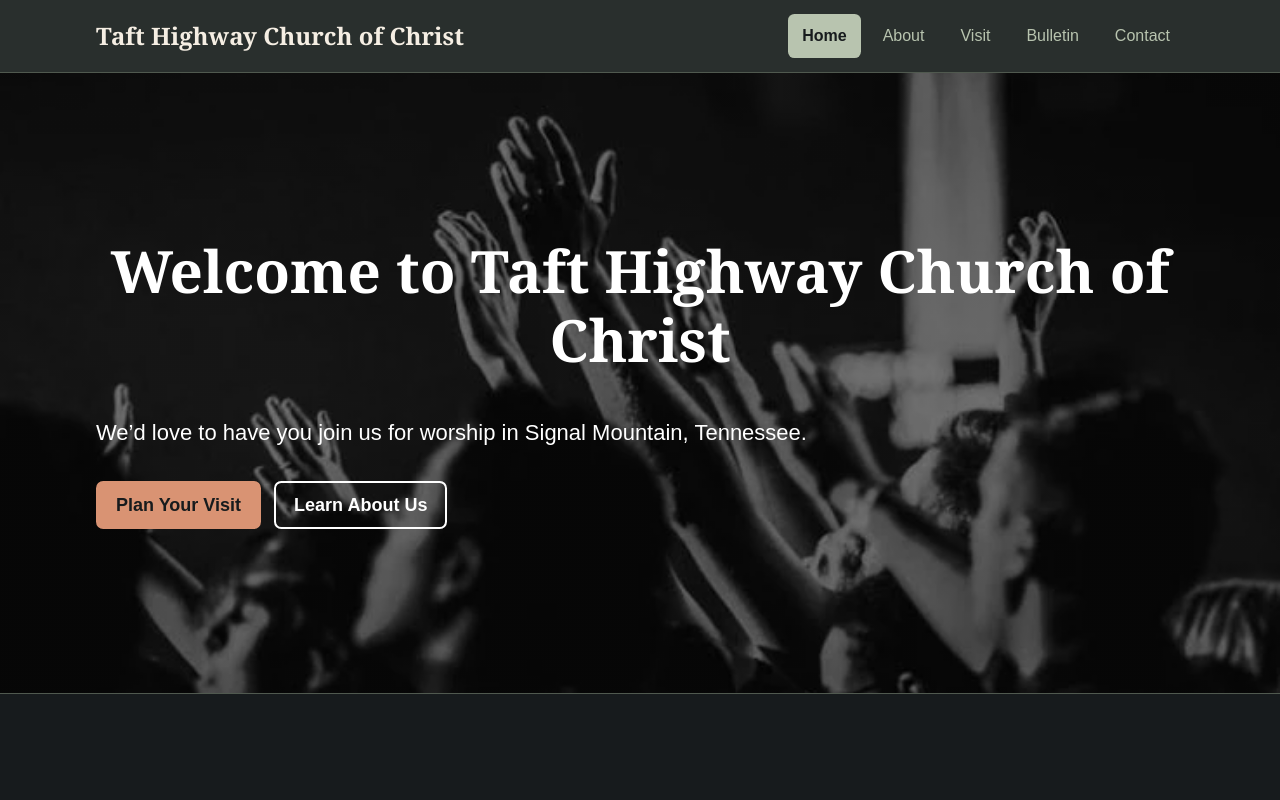
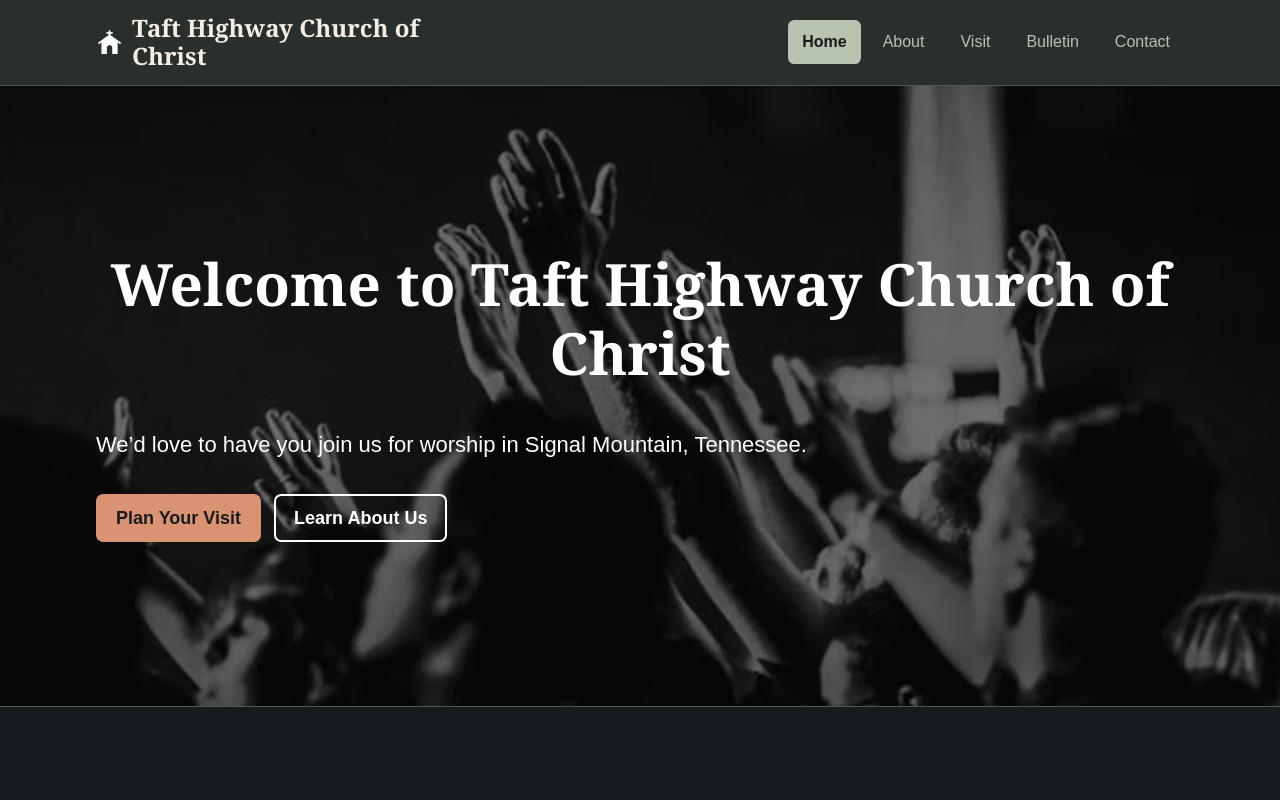
Before and after one commit to relijahbrewer01/csci1210_taft_grp_proj, a plain HTML site: page docs/index.html in a window 1280 px wide. Shown: the top 800 px of the page. Drawn offline with Linux system fonts and the light colour scheme.

Commit message:
Add a white church icon to the navbar
Add the selected solid chapel icon beside the church name. Use the shared stylesheet to display it across all five pages and keep the church name as the accessible label for the Home link.

```diff
--- a/docs/css/style.css
+++ b/docs/css/style.css
@@ -197,9 +197,18 @@ p {
 }
 
 .site-name {
+  gap: 0.55rem;
   color: var(--ivory);
   font-size: 1.5rem;
   font-weight: 700;
+}
+
+/* The decorative icon and church name share one Home link. */
+.site-name::before {
+  content: "";
+  flex: 0 0 1.7rem;
+  height: 1.7rem;
+  background: url("../images/church-icon.png") center / contain no-repeat;
 }
 
 .site-name:hover {
```
Also changed, not shown: docs/images/church-icon.png (added).
